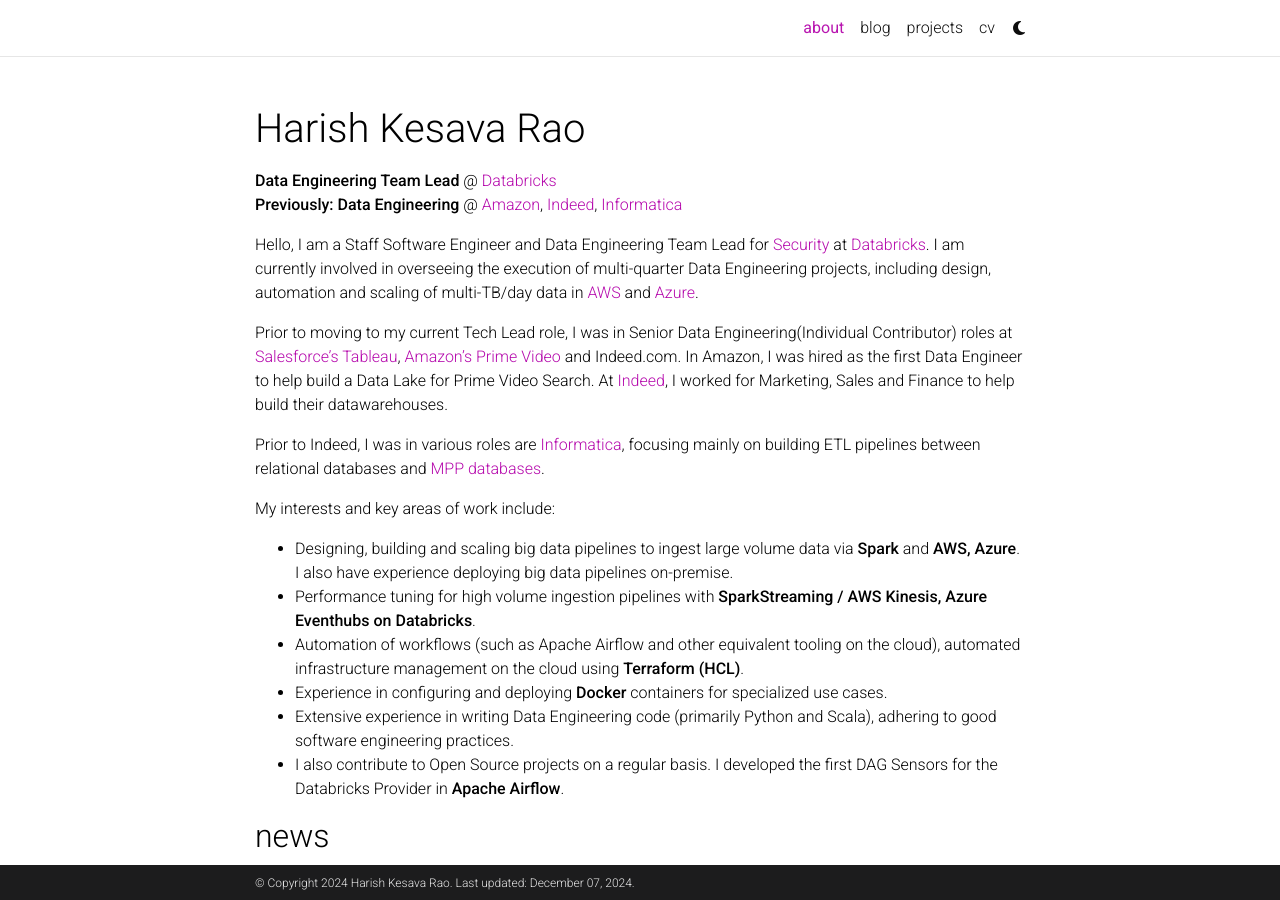
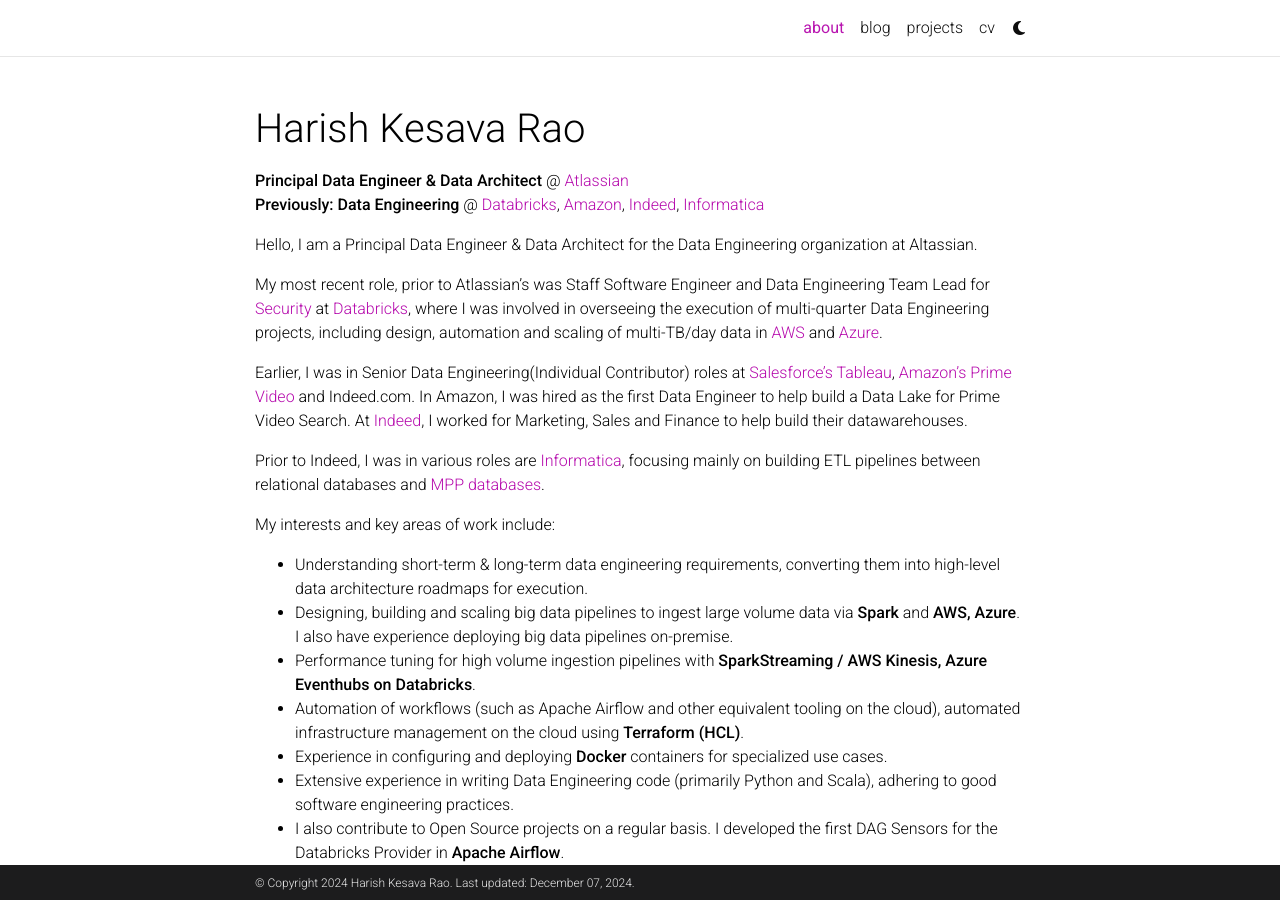
Before and after one commit to harishkesavarao/harishkesavarao.github.io, a Jekyll site: the page built from _pages/about.md, in a window 1280 px wide and 900 px high. Built offline with Jekyll 4.4.1, drawn with Linux system fonts in a browser that asks for light colours; emoji names are drawn with the system emoji font; comment, search, counter and statistics services are not loaded; a style sheet for code colours, icons or effects is not loaded.

Commit message:
about page changes

```diff
--- a/_pages/about.md
+++ b/_pages/about.md
@@ -19,16 +19,19 @@
 social: true  # includes social icons at the bottom of the page
 ---
 
-**Data Engineering Team Lead** @ [Databricks](https://www.databricks.com/) \
-**Previously: Data Engineering** @ [Amazon](https://www.primevideotech.com/our-innovation), [Indeed](https://engineering.indeedblog.com/blog/2018/10/imhotep-scalable-efficient-and-fast/), [Informatica](https://www.informatica.com/)
+**Principal Data Engineer & Data Architect** @  [Atlassian](https://www.atlassian.com/blog/atlassian-engineering) \
+**Previously: Data Engineering** @ [Databricks](https://www.databricks.com/), [Amazon](https://www.primevideotech.com/our-innovation), [Indeed](https://engineering.indeedblog.com/blog/2018/10/imhotep-scalable-efficient-and-fast/), [Informatica](https://www.informatica.com/)
 
-Hello, I am a Staff Software Engineer and Data Engineering Team Lead for [Security](https://www.databricks.com/trust) at [Databricks](https://www.databricks.com/). I am currently involved in overseeing the execution of multi-quarter Data Engineering projects, including design, automation and scaling of multi-TB/day data in [AWS](https://www.databricks.com/product/aws) and [Azure](https://azure.microsoft.com/en-us/products/databricks).
+Hello, I am a Principal Data Engineer & Data Architect for the Data Engineering organization at Altassian.
 
-Prior to moving to my current Tech Lead role, I was in Senior Data Engineering(Individual Contributor) roles at [Salesforce's Tableau](https://engineering.tableau.com/), [Amazon's Prime Video](https://www.primevideotech.com/) and Indeed.com. In Amazon, I was hired as the first Data Engineer to help build a Data Lake for Prime Video Search. At [Indeed](https://engineering.indeedblog.com/blog/category/big-data/), I worked for Marketing, Sales and Finance to help build their datawarehouses.
+My most recent role, prior to Atlassian's was Staff Software Engineer and Data Engineering Team Lead for [Security](https://www.databricks.com/trust) at [Databricks](https://www.databricks.com/), where I was involved in overseeing the execution of multi-quarter Data Engineering projects, including design, automation and scaling of multi-TB/day data in [AWS](https://www.databricks.com/product/aws) and [Azure](https://azure.microsoft.com/en-us/products/databricks).
+
+Earlier, I was in Senior Data Engineering(Individual Contributor) roles at [Salesforce's Tableau](https://engineering.tableau.com/), [Amazon's Prime Video](https://www.primevideotech.com/) and Indeed.com. In Amazon, I was hired as the first Data Engineer to help build a Data Lake for Prime Video Search. At [Indeed](https://engineering.indeedblog.com/blog/category/big-data/), I worked for Marketing, Sales and Finance to help build their datawarehouses.
 
 Prior to Indeed, I was in various roles are [Informatica](https://www.informatica.com/), focusing mainly on building ETL pipelines between relational databases and [MPP databases](https://www.sisense.com/glossary/mpp-database/).
 
 My interests and key areas of work include:
+* Understanding short-term & long-term data engineering requirements, converting them into high-level data architecture roadmaps for execution.
 * Designing, building and scaling big data pipelines to ingest large volume data via **Spark** and **AWS, Azure**. I also have experience deploying big data pipelines on-premise.
 * Performance tuning for high volume ingestion pipelines with **SparkStreaming / AWS Kinesis, Azure Eventhubs on Databricks**.
 * Automation of workflows (such as Apache Airflow and other equivalent tooling on the cloud), automated infrastructure management on the cloud using **Terraform (HCL)**.
```
